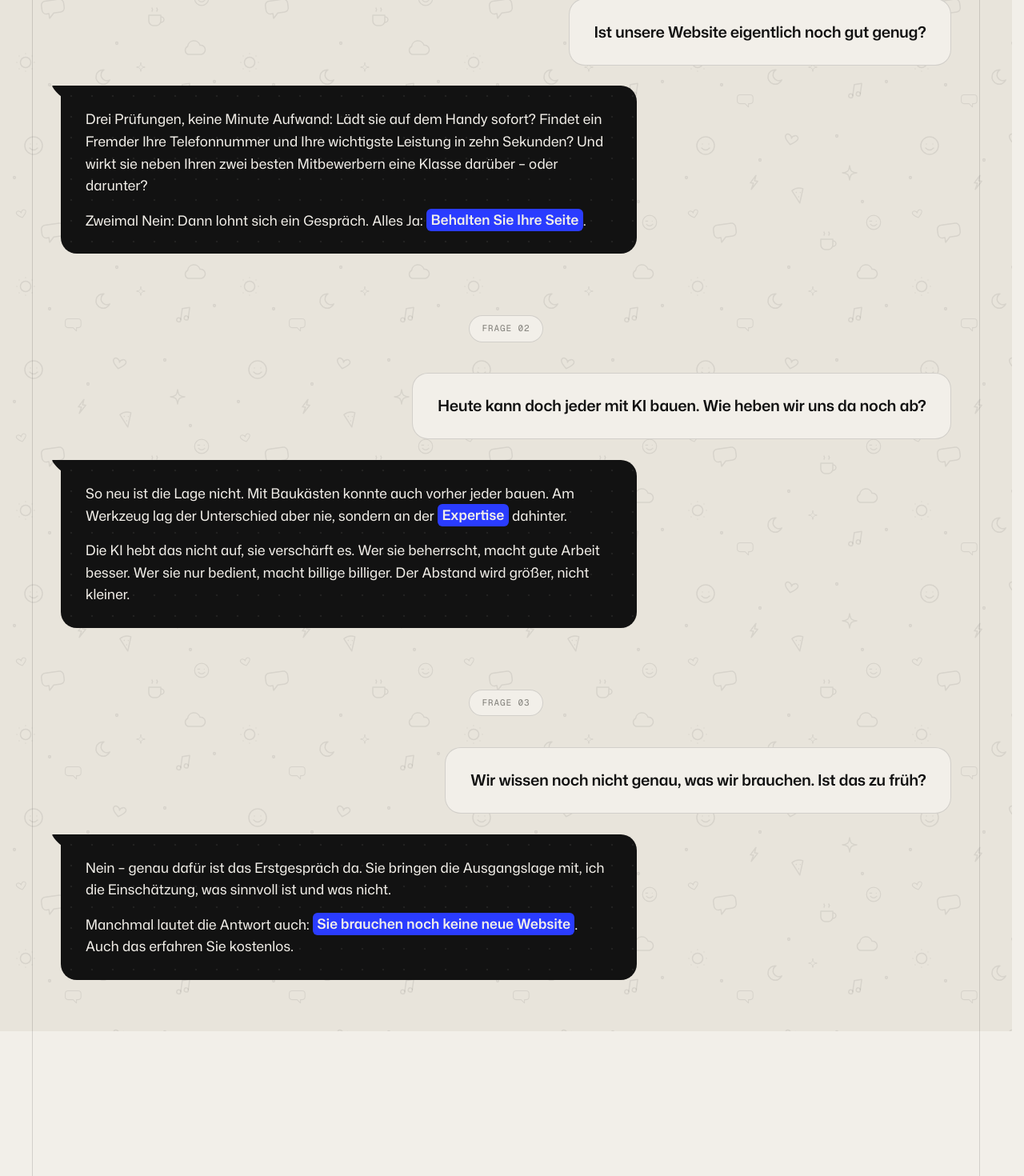
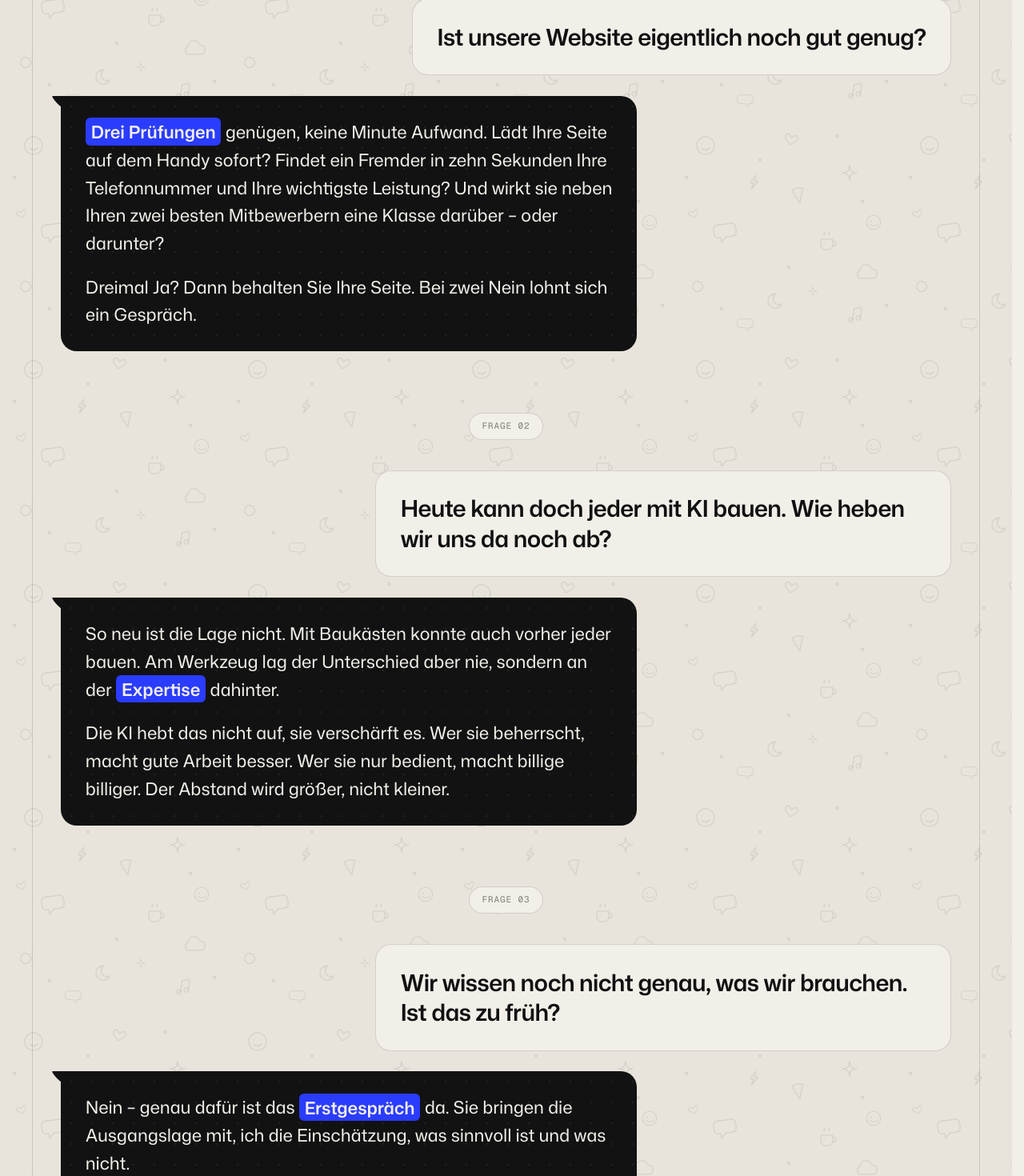
Before and after one commit to sinan-yilmaz/webdiv-website, a Next.js app: page / in a window 1280 px wide. Shown: the part 6020-7490 px from the top of the page at 80% size. Built offline with nearby package versions, Linux system fonts and the light colour scheme.

Commit message:
Rework faq answers 1+3 with scan-first accents, enlarge chat type on desktop

```diff
--- a/src/assets/css/main.css
+++ b/src/assets/css/main.css
@@ -1182,8 +1182,11 @@ html[data-intro-pending] .site-nav { opacity: 0; }
 }
 .faq-msg-q > p {
   /* Lab 22.08.2026: Frage/Antwort ruecken zusammen (vorher 28/19 – las sich
-     als Ueberschrift + Kleingedrucktes statt als Gespraech) */
-  font-size: clamp(1.125rem, 1.5vw, 1.375rem);
+     als Ueberschrift + Kleingedrucktes statt als Gespraech). Desktop danach
+     vergroessert (Sinan 22.08.2026): 32/24 bei 1440, Verhaeltnis bleibt
+     moderater als das verworfene 28/19; Minima unveraendert – Mobile-Pass
+     entscheidet separat */
+  font-size: clamp(1.125rem, 2.25vw, 2rem);
   font-weight: 600;
   font-stretch: 102%;
   letter-spacing: -0.015em;
@@ -1210,7 +1213,7 @@ html[data-intro-pending] .site-nav { opacity: 0; }
   border-top-left-radius: 0;
 }
 .faq-msg-a > p {
-  font-size: clamp(1.0625rem, 1.35vw, 1.25rem);
+  font-size: clamp(1.0625rem, 1.7vw, 1.5rem);
   line-height: 1.6;
 }
 .faq-msg-a > p + p { margin-top: 0.9em; }
--- a/src/core/consts/content.ts
+++ b/src/core/consts/content.ts
@@ -165,8 +165,9 @@ export const ueberMich = {
 
 /* FAQ-Kurzsektion als Chat-Fenster (Beschluss 21.08.2026): Startseiten-
    Fassungen der Fragen aus .webdiv/faq.md; Frage 02 neu gedreht + abgesegnet
-   22.08.2026 (Abgrenzung statt Selbstbau-Rechtfertigung). Antwort 3, Status-
-   und Composer-Zeile sowie die Akzente 01+03 sind [Vorschlag] (siehe .webdiv/tasklist.md) */
+   22.08.2026 (Abgrenzung statt Selbstbau-Rechtfertigung), Antworten 01+03
+   samt Akzenten neu gefasst + abgesegnet 22.08.2026 (Scan-Prinzip). Status-
+   und Composer-Zeile sind [Vorschlag] (siehe .webdiv/tasklist.md) */
 export const faq = {
   eyebrow: 'FAQ',
   titel: 'Bevor wir sprechen.',
@@ -176,20 +177,20 @@ export const faq = {
     /* bewusst kein Erreichbarkeits-Status („online" suggeriert Live-Chat) */
     status: 'Websites & Web-Anwendungen',
   },
-  /* akzent: genau eine Stelle pro Antwort faerbt sich Kobalt – Merksatz
-     (Anti-Verkaufs-/Kernaussage) oder ein einzelnes Wort (02 „Expertise",
-     Entscheidung Sinan 22.08.2026), muss woertlich im Antwort-Text
-     vorkommen. Texte value-first gekuerzt 21.08.2026, Akzente 01+03
-     [Vorschlag] (siehe .webdiv/faq.md „Value-first-Umbau") */
+  /* akzent: genau eine Stelle pro Antwort faerbt sich Kobalt, muss woertlich
+     im Antwort-Text vorkommen. Prinzip (Sinan 22.08.2026): der Akzent ist die
+     Kurzantwort auf die Frage – wer nur Frage + Kobalt liest, hat die Essenz
+     (Scan-Test); nie eine „Sie brauchen mich nicht"-Aussage markieren.
+     Details in .webdiv/faq.md */
   paare: [
     {
       chip: 'Frage 01',
       frage: 'Ist unsere Website eigentlich noch gut genug?',
       antwort: [
-        'Drei Prüfungen, keine Minute Aufwand: Lädt sie auf dem Handy sofort? Findet ein Fremder Ihre Telefonnummer und Ihre wichtigste Leistung in zehn Sekunden? Und wirkt sie neben Ihren zwei besten Mitbewerbern eine Klasse darüber – oder darunter?',
-        'Zweimal Nein: Dann lohnt sich ein Gespräch. Alles Ja: Behalten Sie Ihre Seite.',
+        'Drei Prüfungen genügen, keine Minute Aufwand. Lädt Ihre Seite auf dem Handy sofort? Findet ein Fremder in zehn Sekunden Ihre Telefonnummer und Ihre wichtigste Leistung? Und wirkt sie neben Ihren zwei besten Mitbewerbern eine Klasse darüber – oder darunter?',
+        'Dreimal Ja? Dann behalten Sie Ihre Seite. Bei zwei Nein lohnt sich ein Gespräch.',
       ],
-      akzent: 'Behalten Sie Ihre Seite',
+      akzent: 'Drei Prüfungen',
     },
     {
       chip: 'Frage 02',
@@ -205,9 +206,9 @@ export const faq = {
       frage: 'Wir wissen noch nicht genau, was wir brauchen. Ist das zu früh?',
       antwort: [
         'Nein – genau dafür ist das Erstgespräch da. Sie bringen die Ausgangslage mit, ich die Einschätzung, was sinnvoll ist und was nicht.',
-        'Manchmal lautet die Antwort auch: Sie brauchen noch keine neue Website. Auch das erfahren Sie kostenlos.',
+        'Manchmal kommt dabei heraus, dass Sie im Moment gar nichts Neues brauchen. Auch das erfahren Sie kostenlos.',
       ],
-      akzent: 'Sie brauchen noch keine neue Website',
+      akzent: 'Erstgespräch',
     },
   ],
   composer: {
```
Also changed, not shown: .webdiv/faq.md, .webdiv/tasklist.md.
